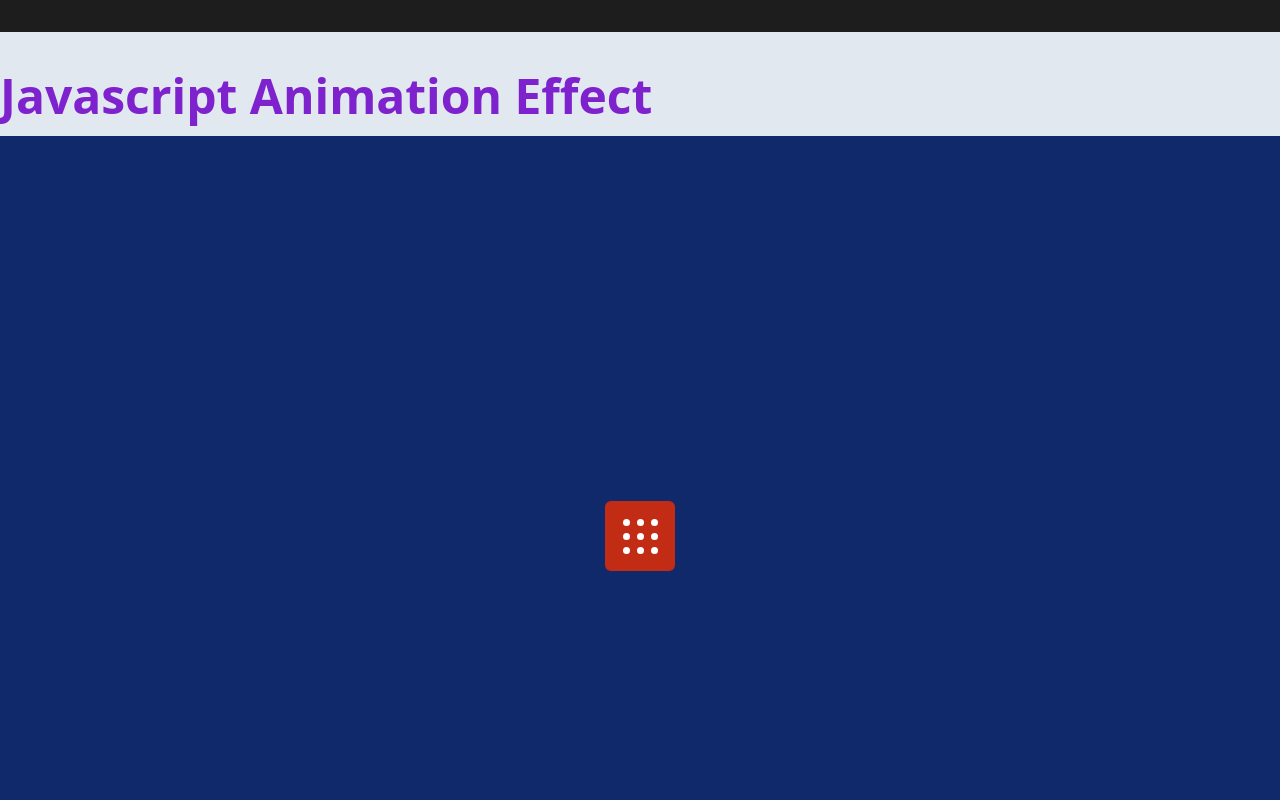
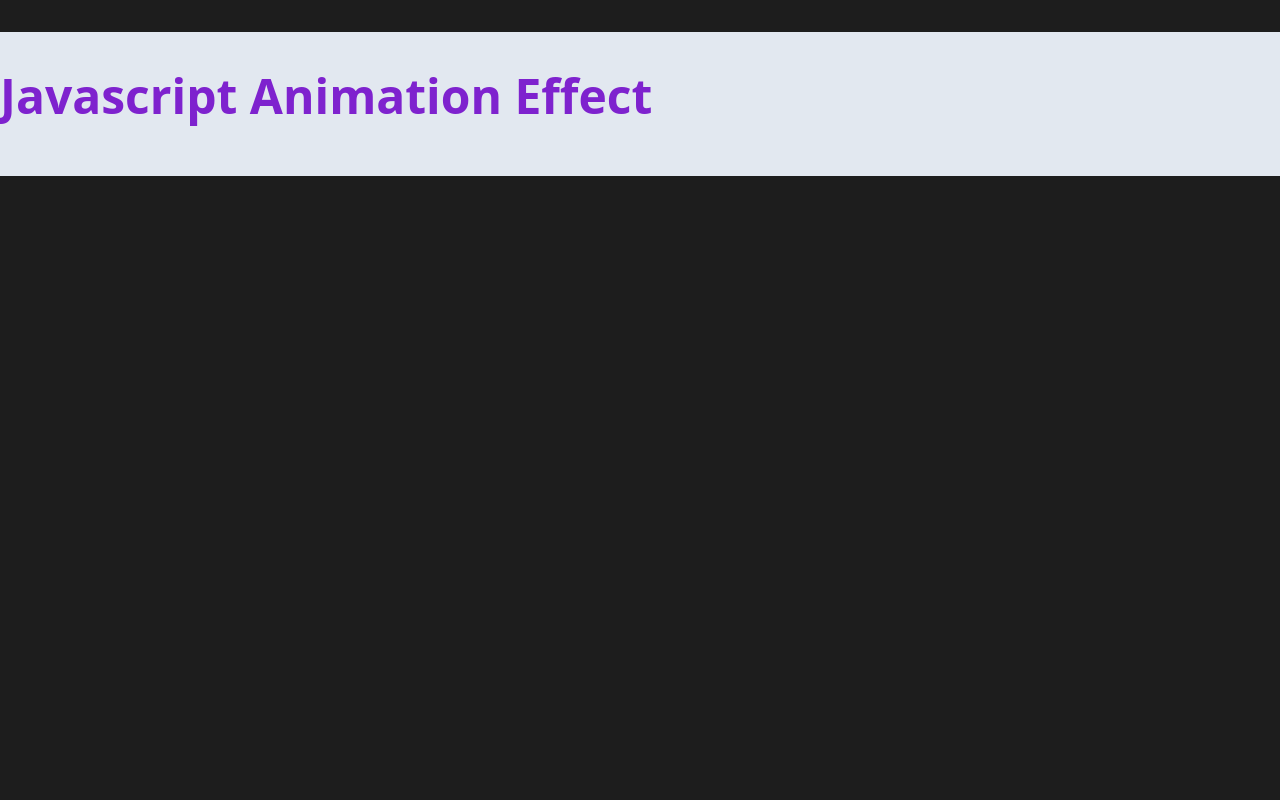
Before and after one commit to faruk-mansuri/advanced-css-and-js-animation, a React (Vite) app: page / in a window 1280 px wide. Shown: the top 800 px of the page. Built offline with nearby package versions, Linux system fonts and the light colour scheme; a web font is replaced by a local one; what @xpd/tailwind-3dtransforms would draw is missing.

Commit message:
final commit

```diff
--- a/src/chapters/10-javascript-animation-effect/index.jsx
+++ b/src/chapters/10-javascript-animation-effect/index.jsx
@@ -40,8 +40,8 @@ const JavascriptAnimationEffect = () => {
         <VideoSlider />
         <CoolGlitchEffect />
         <SplitScreenOnScroll />
-        <ToggleActionMenu />*/}
-        <NineDotsToggle />
+        <ToggleActionMenu />
+        <NineDotsToggle />*/}
       </div>
     </div>
   );
```
